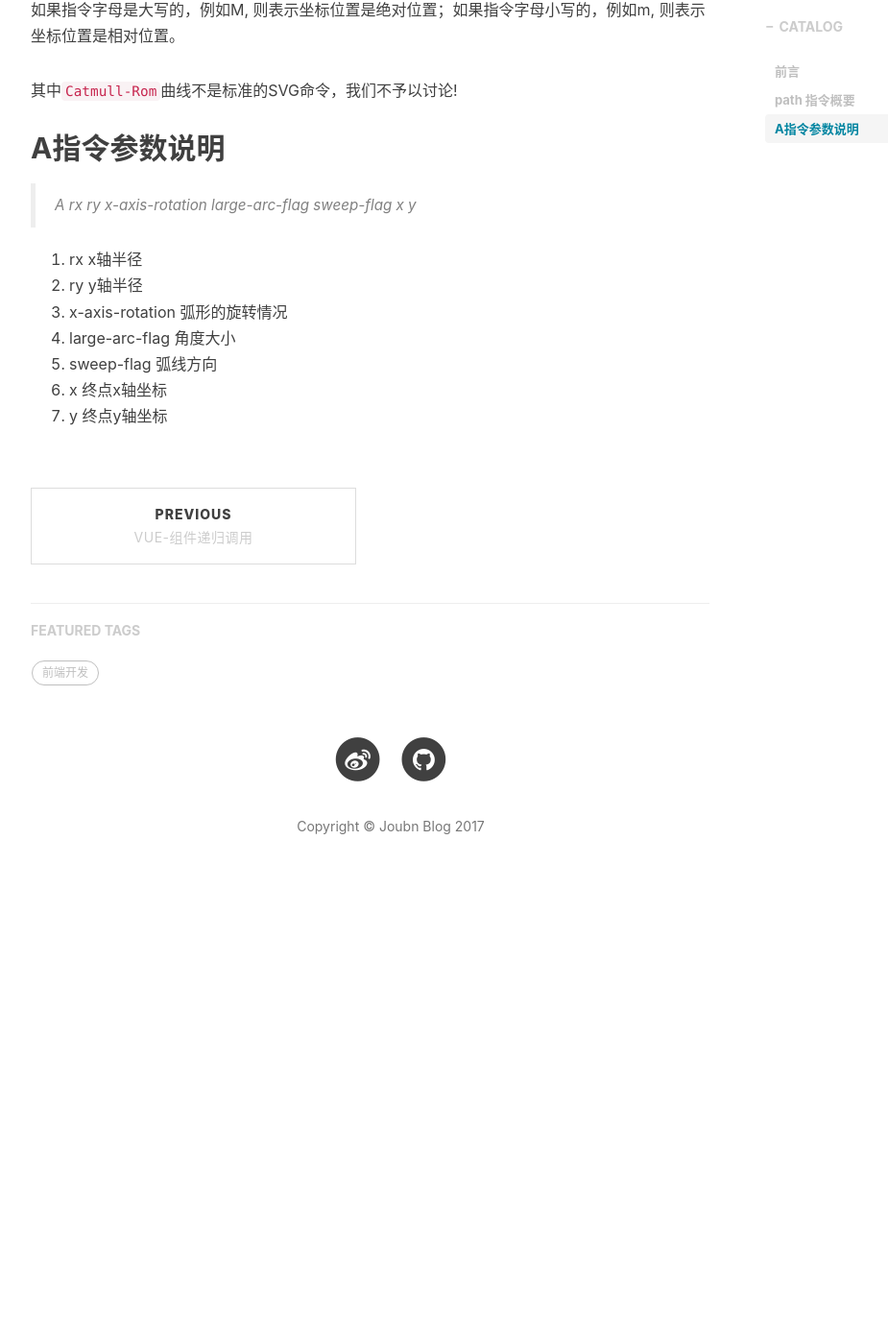
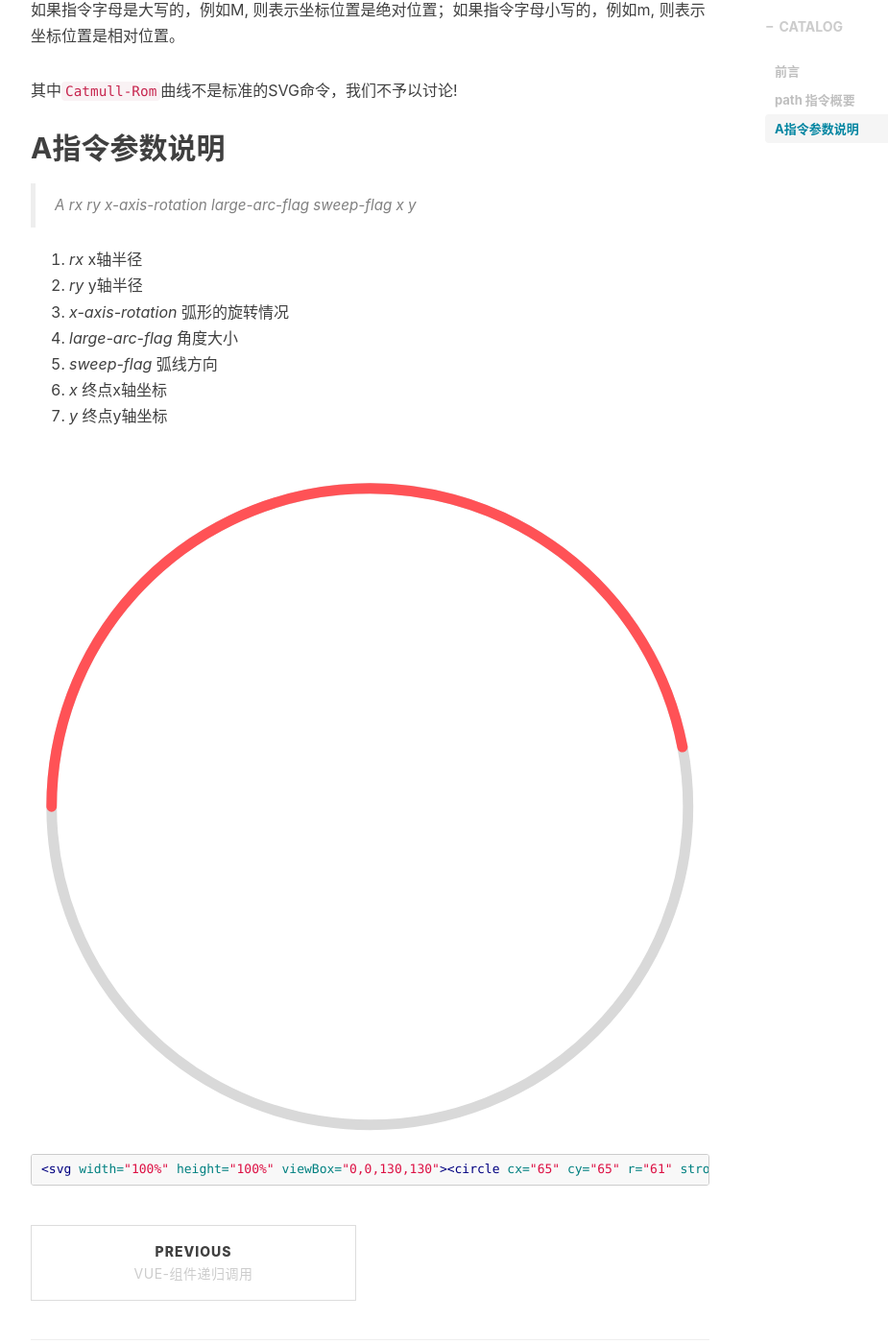
Before and after one commit to bb595700239/joubn_blog, a Jekyll site: the page built from _posts/2017-09-26-svg-path-arc.markdown, in a window 1280 px wide and 1400 px high, scrolled down 1741 px. Shown: the whole window at 96% size, without its empty margins (233-1158 px from the left). Built offline with Jekyll 4.4.1, drawn with Linux system fonts in a browser that asks for light colours; nearby versions of some CDN libraries; comment, search, counter and statistics services are not loaded; before the commit the page ends 2706 px from its top, so only the background shows below that.

Commit message:
修改
Signed-off-by: bb595700239 <595700239@qq.com>

````diff
--- a/_posts/2017-09-26-svg-path-arc.markdown
+++ b/_posts/2017-09-26-svg-path-arc.markdown
@@ -104,10 +104,16 @@ SVG中path的元素，也就是路径绘制，属性名称是d, 具体值是由
 
 >A rx ry x-axis-rotation large-arc-flag sweep-flag x y
 
-1. rx x轴半径
-2. ry y轴半径
-3. x-axis-rotation 弧形的旋转情况
-4. large-arc-flag 角度大小
-5. sweep-flag 弧线方向
-6. x 终点x轴坐标
-7. y 终点y轴坐标
+1. *rx*               x轴半径
+2. *ry*               y轴半径
+3. *x-axis-rotation*  弧形的旋转情况
+4. *large-arc-flag*   角度大小
+5. *sweep-flag*       弧线方向
+6. *x*                终点x轴坐标
+7. *y*                终点y轴坐标
+
+<svg width="100%" height="100%" viewBox="0,0,130,130"><circle cx="65" cy="65" r="61" stroke="#d9d9d9" fill="none" stroke-width="2"></circle><path class="path" id="path" stroke="#ff5256" fill="none" stroke-width="2" stroke-linecap="round" d="M 4 65 A 61,61 0 0 1 124.91952229445,53.56973981027079"></path></svg>
+
+```html
+<svg width="100%" height="100%" viewBox="0,0,130,130"><circle cx="65" cy="65" r="61" stroke="#d9d9d9" fill="none" stroke-width="2"></circle><path class="path" id="path" stroke="#ff5256" fill="none" stroke-width="2" stroke-linecap="round" d="M 4 65 A 61,61 0 0 1 124.91952229445,53.56973981027079"></path></svg>
+```
````
